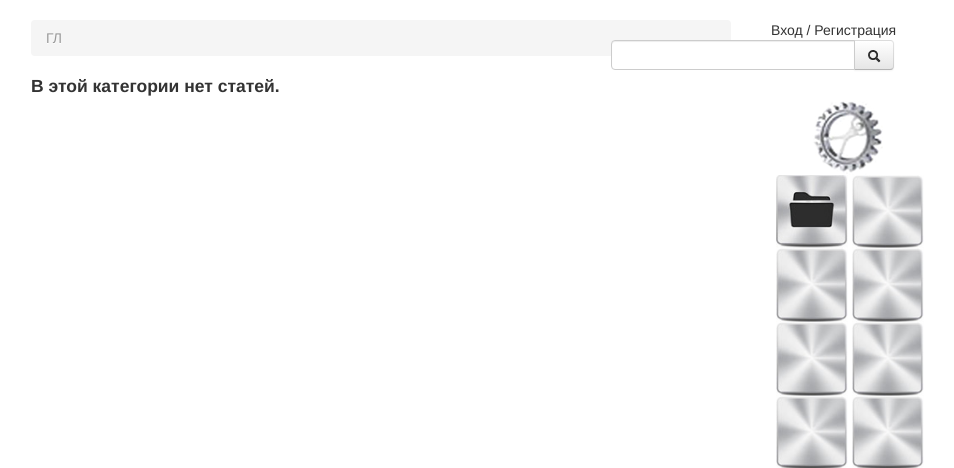
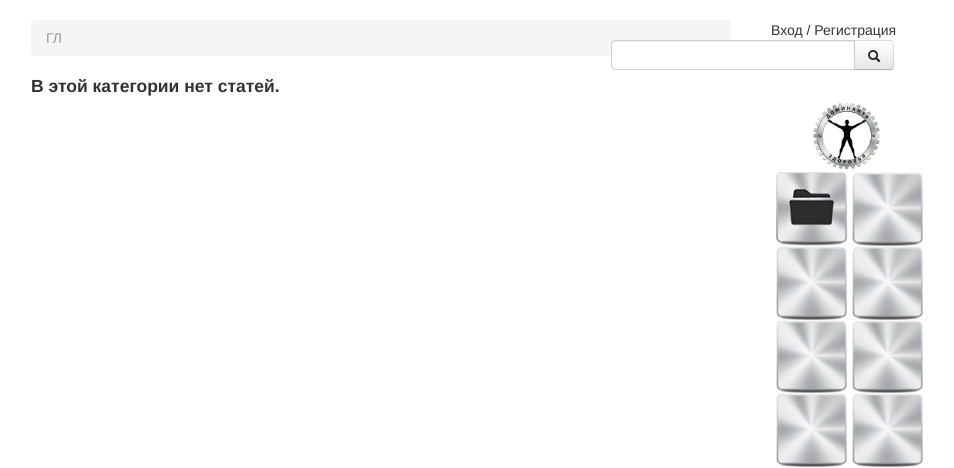
Before and after one commit to kpx13/dominanta, a Django app: template templates/articles.html in a window 1280 px wide. Shown: the top 468 px of the page, without its empty margins (139-1093 px from the left). Run offline with Django 3.2, Linux system fonts and the light colour scheme; the template is opened without the code that fills it: values that come from a table or form of the project are taken from there, others are empty; data comes from the database, SQL or seed files in the repository; parts of the project's set-up code (start-up, migrations or seed data) failed here and were passed over; some libraries are stand-ins or nearby versions.

Commit message:
new logo

```diff
--- a/templates/base_articles.html
+++ b/templates/base_articles.html
@@ -17,7 +17,7 @@
                 {% include 'search_form.html' %}
             </div>
             <ul class="nav-left">
-                <li style='margin-left: 35px'><a href="/" data-toggle="tooltip" data-placement="right" title="Главная"><img src="/static/img/1.jpg"  width="72" height="72"/></a></li>
+                <li style='margin-left: 35px'><a href="/" data-toggle="tooltip" data-placement="right" title="Главная"><img src="/static/img/logo.png"  width="72" height="72"/></a></li>
                 <br />
                 <li><a href="/archive/" data-toggle="tooltip" data-placement="right" title="Архив"><img src="/static/img/8.jpg"  width="72" height="72"/></a></li>
                 {% for m in top_menu %}
--- a/templates/home.html
+++ b/templates/home.html
@@ -2,7 +2,7 @@
 
 {% block wrapper %}
     <div class="wrapper_main">
-        <a href='/about/' style='position: absolute'><img src='/static/img/1.jpg' /></a>
+        <a href='/about/' style='position: absolute'><img src='/static/img/logo.png' style='width: 150px; height: 150px' /></a>
         <div class="b-cabinet">
             <form style=' float: right; margin-top: 20px'></form>
         </div>
```
Also changed, not shown: site_static/img/logo.png (added).
